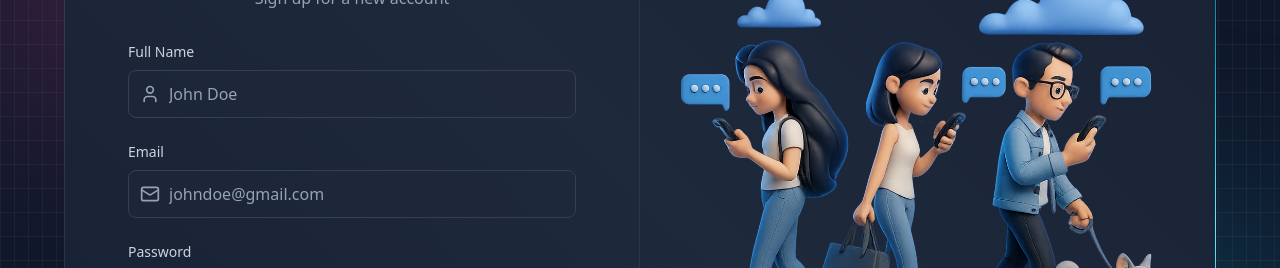
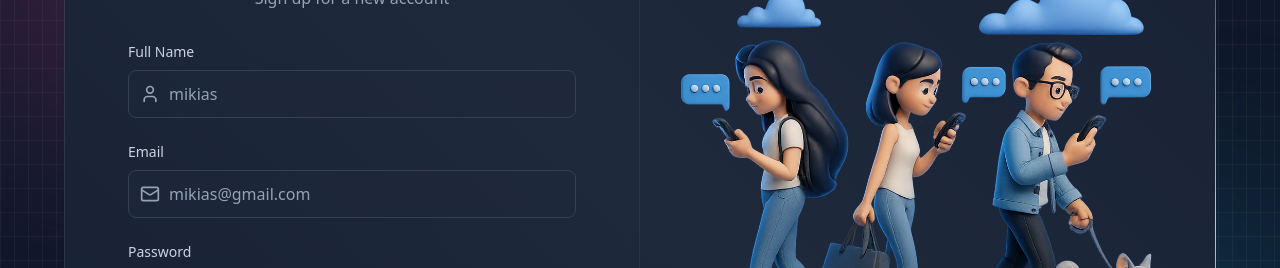
Before and after one commit to Miki-714/chatify, a React (Vite) app in the folder frontend/: page /signup in a window 1280 px wide. Shown: the part 268-536 px from the top of the page. Built offline with nearby package versions, Linux system fonts and the light colour scheme; no server answers.

Commit message:
rename placeholder

```diff
--- a/frontend/src/pages/LoginPage.jsx
+++ b/frontend/src/pages/LoginPage.jsx
@@ -52,7 +52,7 @@ function LoginPage() {
                           setFormData({ ...formData, email: e.target.value })
                         }
                         className="input"
-                        placeholder="johndoe@gmail.com"
+                        placeholder="mikias@gmail.com"
                       />
                     </div>
                   </div>
--- a/frontend/src/pages/SignUpPage.jsx
+++ b/frontend/src/pages/SignUpPage.jsx
@@ -55,7 +55,7 @@ function SignUpPage() {
                           setFormData({ ...formData, fullName: e.target.value })
                         }
                         className="input"
-                        placeholder="John Doe"
+                        placeholder="mikias"
                       />
                     </div>
                   </div>
@@ -73,7 +73,7 @@ function SignUpPage() {
                           setFormData({ ...formData, email: e.target.value })
                         }
                         className="input"
-                        placeholder="johndoe@gmail.com"
+                        placeholder="mikias@gmail.com"
                       />
                     </div>
                   </div>
```
